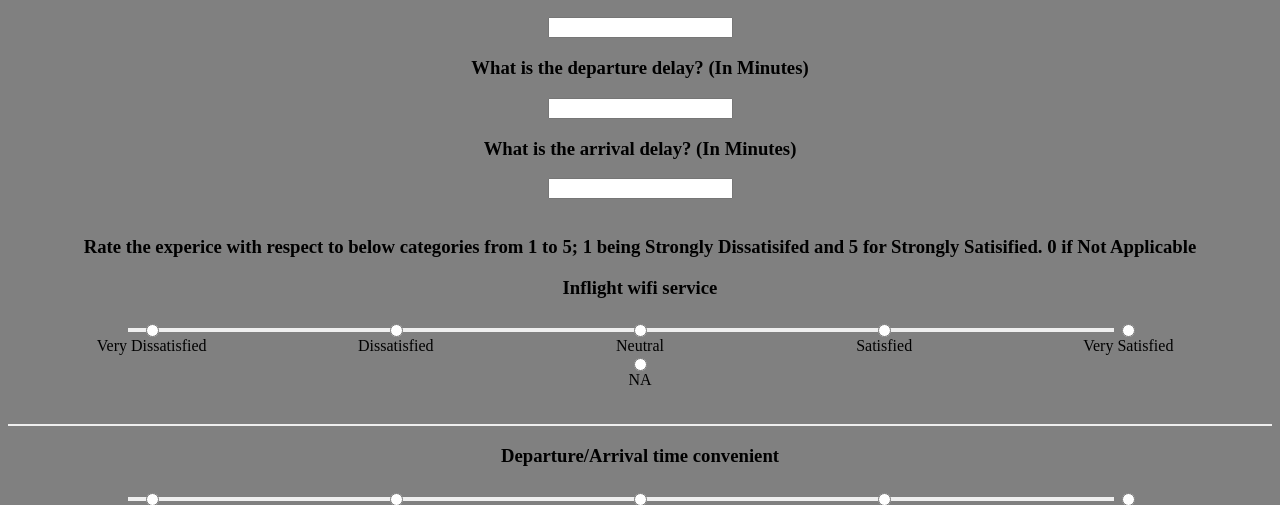
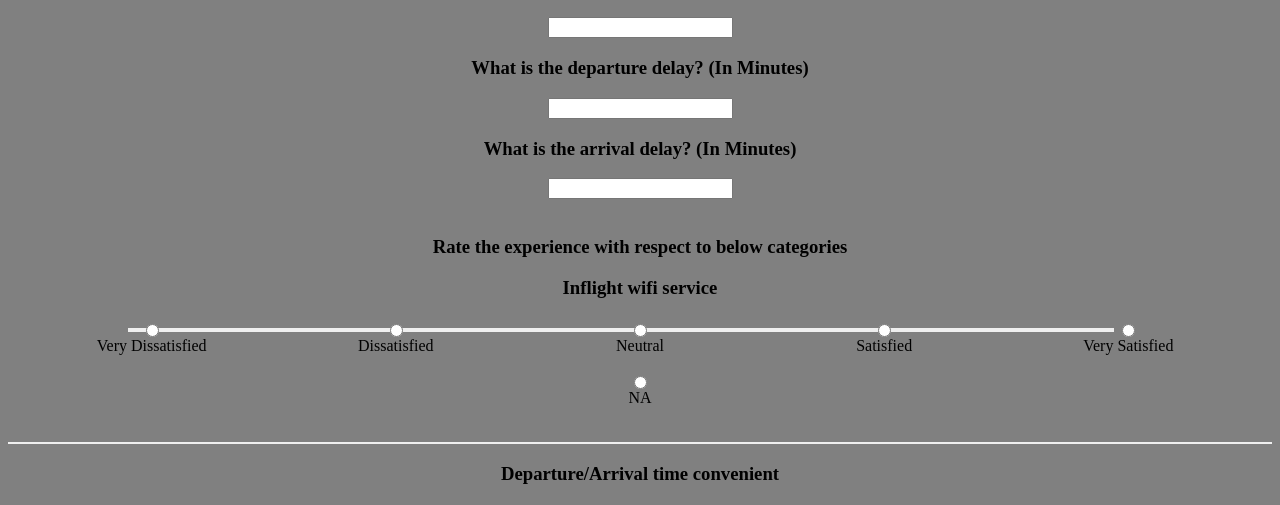
Before and after one commit to tush99m/Resolvr20-Competition, a Flask app: page / in a window 1280 px wide. Shown: the part 725-1230 px from the top of the page. Run offline with Flask 2, Linux system fonts and the light colour scheme; parts of the project's set-up code (start-up, migrations or seed data) failed here and were passed over.

Commit message:
Update index.html

```diff
--- a/templates/index.html
+++ b/templates/index.html
@@ -55,7 +55,7 @@
             <h3>What is the arrival delay? (In Minutes)</h3><input id="a_delay" name="Arr_Delay" required="required">
 
             <br><br>
-            <h3>Rate the experice with respect to below categories from 1 to 5; 1 being Strongly Dissatisifed and 5 for Strongly Satisified. 0 if Not Applicable </h3>
+            <h3> Rate the experience with respect to below categories </h3>
             <h3>Inflight wifi service</h3>
                 <ul class='likert'>
                       <li>
@@ -78,6 +78,7 @@
                         <input type="radio" name="wifi" value="vs">
                         <label>Very Satisfied</label>
                       </li>
+                    <br><br>
                       <li>
                         <input type="radio" name="wifi" value="na">
                         <label>NA</label>
```
